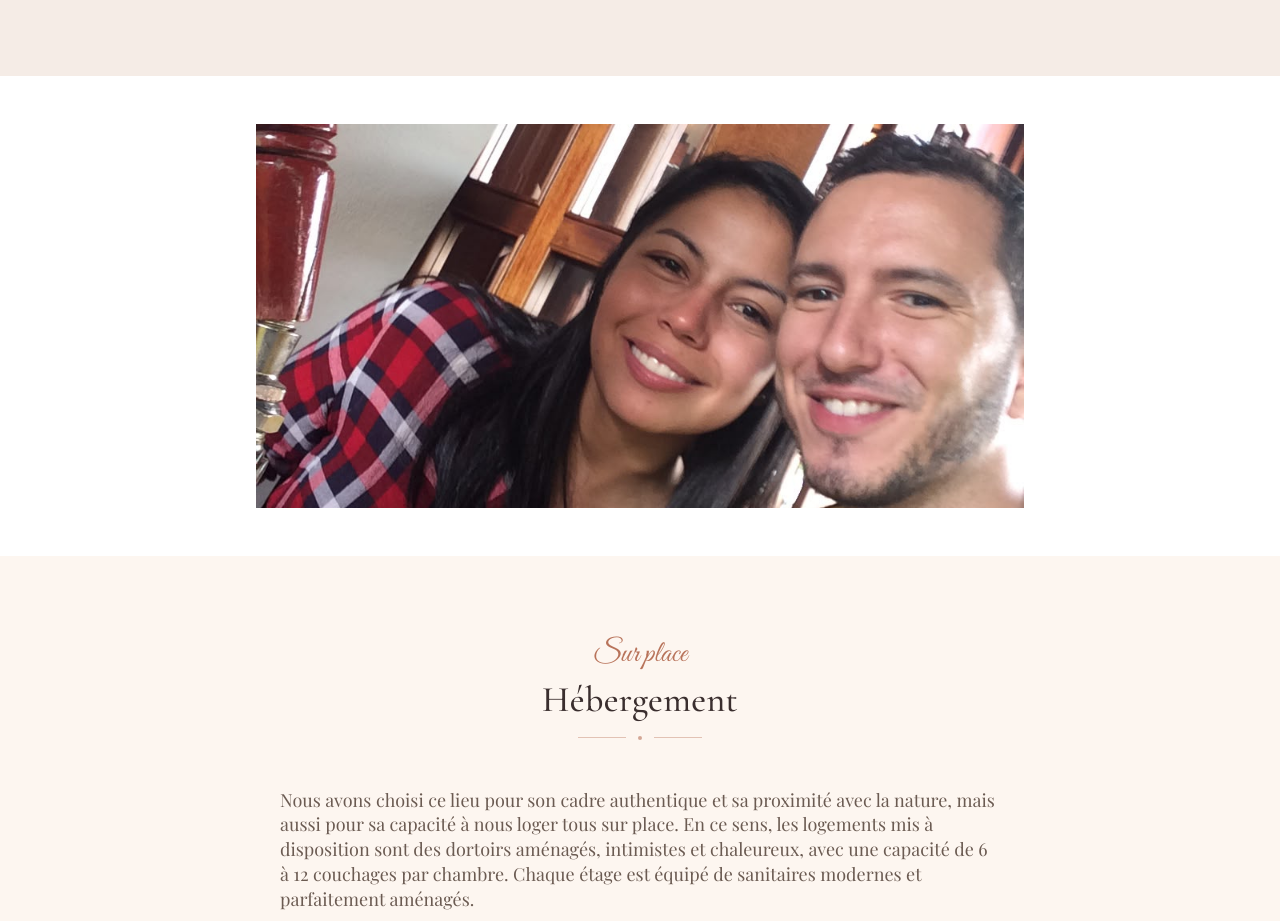
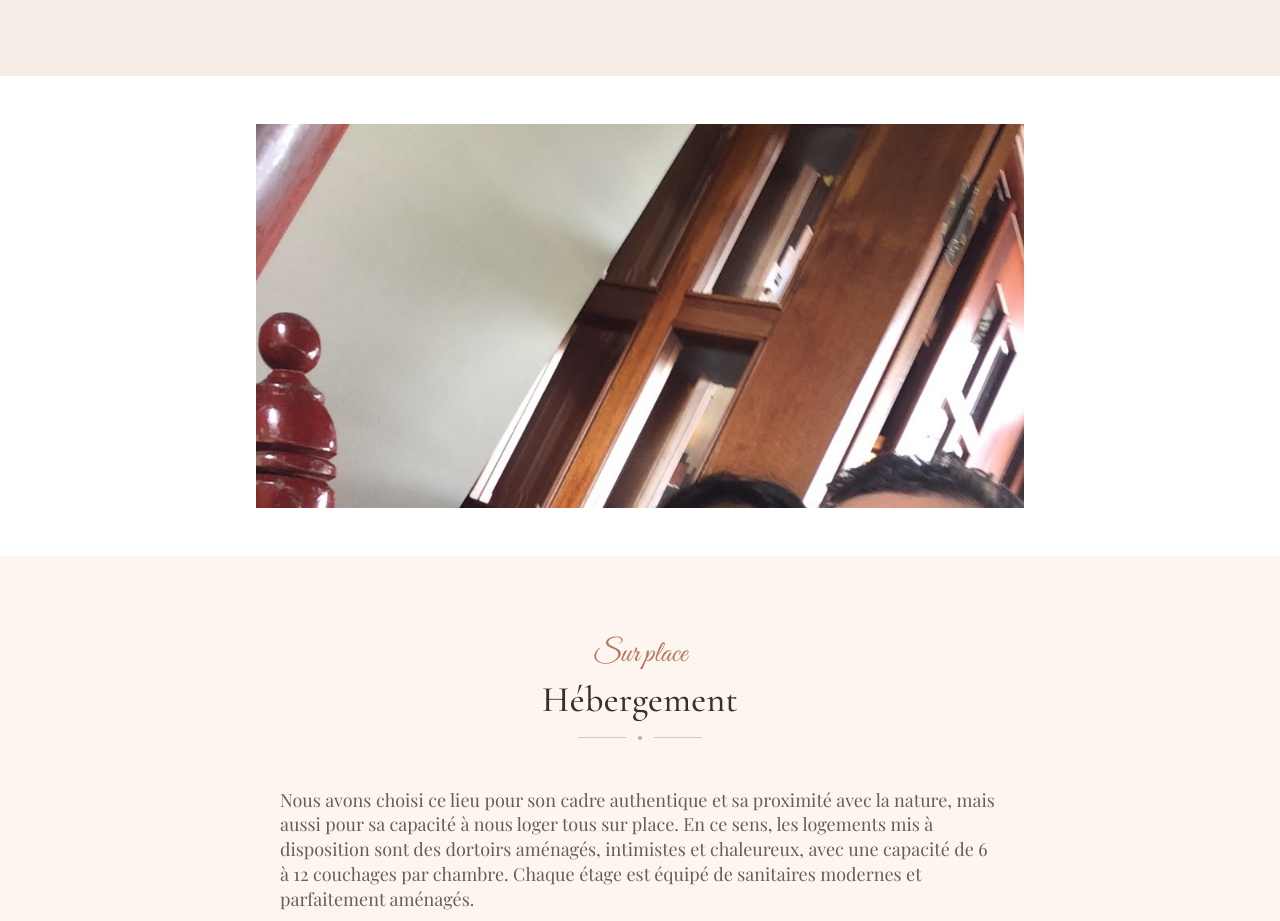
Before and after one commit to David-konate/k-a_wedding, a Next.js app: page / in a window 1280 px wide. Shown: the part 2700-3621 px from the top of the page. Built offline with nearby package versions, Linux system fonts and the light colour scheme; no server answers.

Commit message:
ajout photo test .3

```diff
--- a/app/page.tsx
+++ b/app/page.tsx
@@ -133,8 +133,7 @@
           <img
             src="/k&m1.jpeg"
             alt="Kath & Antoine"
-            className="w-full h-full object-cover"
-          />
+className="w-full h-full object-cover object-top"          />
         </div>
       </section>
 
```
